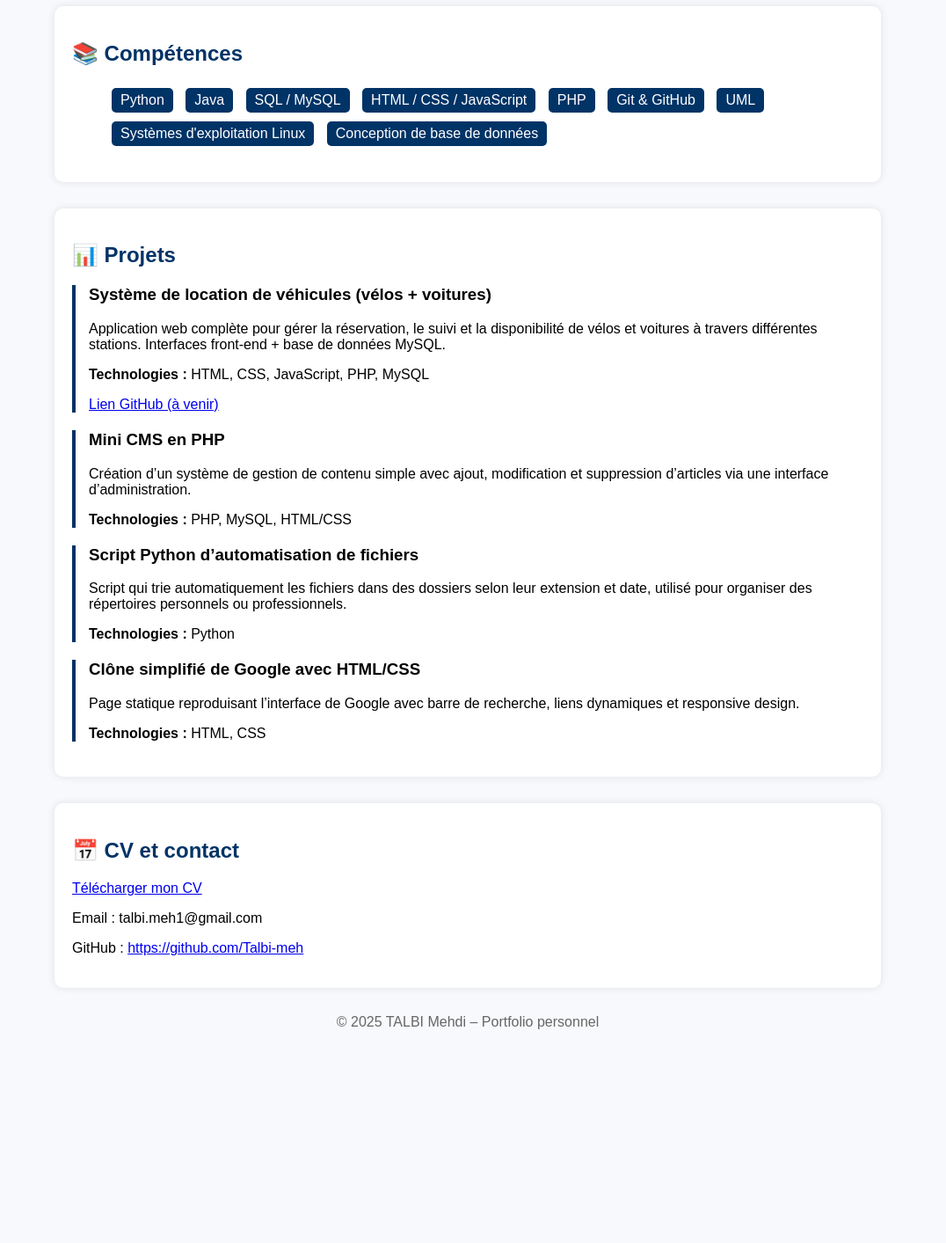
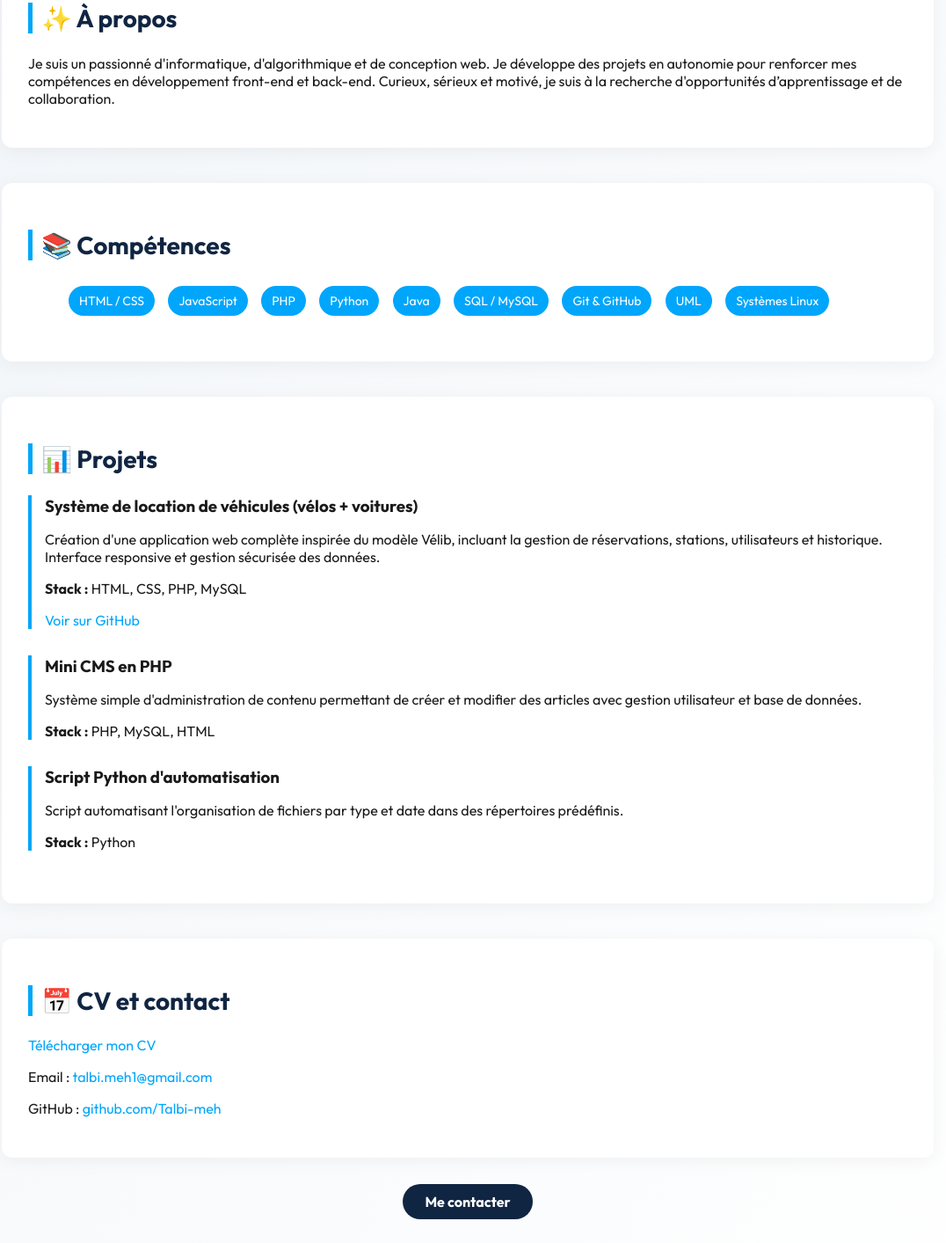
Before and after one commit to Talbi-meh/portfolio-talbi-mehdi., a plain HTML site: page index.html in a window 1280 px wide. Shown: the part 367-1780 px from the top of the page at 88% size, without its empty margins (108-1184 px from the left). Before the commit the page ends 1568 px from the top, so only its background shows below. Drawn offline with Linux system fonts and the light colour scheme.

Commit message:
Update index.html

```diff
--- a/index.html
+++ b/index.html
@@ -4,73 +4,112 @@
   <meta charset="UTF-8">
   <meta name="viewport" content="width=device-width, initial-scale=1.0">
   <title>Portfolio | TALBI Mehdi</title>
+  <link rel="preconnect" href="https://fonts.googleapis.com">
+  <link rel="preconnect" href="https://fonts.gstatic.com" crossorigin>
+  <link href="https://fonts.googleapis.com/css2?family=Outfit:wght@400;700&display=swap" rel="stylesheet">
   <style>
     body {
-      font-family: Arial, sans-serif;
-      background-color: #f7f9fc;
+      font-family: 'Outfit', sans-serif;
+      background: linear-gradient(to bottom right, #f0f4f8, #ffffff);
       margin: 0;
       padding: 0;
+      color: #1a1a1a;
     }
     header {
-      background-color: #003366;
+      background-color: #102542;
       color: white;
-      padding: 20px;
+      padding: 60px 20px;
       text-align: center;
     }
+    header h1 {
+      font-size: 48px;
+      margin-bottom: 10px;
+    }
+    header p {
+      font-size: 20px;
+    }
     section {
-      max-width: 900px;
-      margin: 30px auto;
-      padding: 20px;
+      max-width: 1000px;
+      margin: 40px auto;
+      padding: 30px;
       background-color: white;
-      border-radius: 10px;
-      box-shadow: 0 0 10px rgba(0,0,0,0.1);
+      border-radius: 12px;
+      box-shadow: 0 4px 20px rgba(0,0,0,0.05);
     }
     h2 {
-      color: #003366;
-    }
-    .project {
-      border-left: 4px solid #003366;
-      margin-bottom: 20px;
-      padding-left: 15px;
+      color: #102542;
+      font-size: 28px;
+      border-left: 5px solid #00a6fb;
+      padding-left: 10px;
     }
     .skills li {
       display: inline-block;
-      background-color: #003366;
+      background-color: #00a6fb;
       color: white;
-      padding: 5px 10px;
-      margin: 5px;
-      border-radius: 5px;
+      padding: 8px 12px;
+      margin: 6px;
+      border-radius: 20px;
+      font-size: 14px;
+    }
+    .project {
+      margin-bottom: 30px;
+      border-left: 4px solid #00a6fb;
+      padding-left: 15px;
+    }
+    .project h3 {
+      margin-bottom: 8px;
     }
     footer {
       text-align: center;
-      color: #666;
-      margin: 30px 0;
+      color: #555;
+      margin: 50px 0;
+      font-size: 14px;
+    }
+    a {
+      color: #00a6fb;
+      text-decoration: none;
+    }
+    .cta {
+      text-align: center;
+      margin-top: 20px;
+    }
+    .cta a.button {
+      background-color: #102542;
+      color: white;
+      padding: 10px 25px;
+      border-radius: 30px;
+      text-decoration: none;
+      font-weight: bold;
+      transition: background 0.3s;
+    }
+    .cta a.button:hover {
+      background-color: #00a6fb;
     }
   </style>
 </head>
 <body>
   <header>
     <h1>TALBI Mehdi</h1>
-    <p>Étudiant en Informatique | USTHB & Université Gustave Eiffel</p>
+    <p>Développeur web junior | Étudiant en Informatique – USTHB & Université Gustave Eiffel</p>
   </header>
 
   <section>
-    <h2>✨ À propos de moi</h2>
-    <p>Étudiant passionné par l'informatique, l'algorithmique, les systèmes et la programmation web. J'apprends activement à travers des projets personnels, des formations en ligne et une veille technologique constante.</p>
+    <h2>✨ À propos</h2>
+    <p>Je suis un passionné d'informatique, d'algorithmique et de conception web. Je développe des projets en autonomie pour renforcer mes compétences en développement front-end et back-end. Curieux, sérieux et motivé, je suis à la recherche d'opportunités d’apprentissage et de collaboration.</p>
   </section>
 
   <section>
     <h2>📚 Compétences</h2>
     <ul class="skills">
+      <li>HTML / CSS</li>
+      <li>JavaScript</li>
+      <li>PHP</li>
       <li>Python</li>
       <li>Java</li>
       <li>SQL / MySQL</li>
-      <li>HTML / CSS / JavaScript</li>
-      <li>PHP</li>
       <li>Git & GitHub</li>
       <li>UML</li>
-      <li>Systèmes d'exploitation Linux</li>
-      <li>Conception de base de données</li>
+      <li>Systèmes Linux</li>
     </ul>
   </section>
 
@@ -78,33 +117,32 @@
     <h2>📊 Projets</h2>
     <div class="project">
       <h3>Système de location de véhicules (vélos + voitures)</h3>
-      <p>Application web complète pour gérer la réservation, le suivi et la disponibilité de vélos et voitures à travers différentes stations. Interfaces front-end + base de données MySQL.</p>
-      <p><strong>Technologies :</strong> HTML, CSS, JavaScript, PHP, MySQL</p>
-      <p><a href="#">Lien GitHub (à venir)</a></p>
+      <p>Création d'une application web complète inspirée du modèle Vélib, incluant la gestion de réservations, stations, utilisateurs et historique. Interface responsive et gestion sécurisée des données.</p>
+      <p><strong>Stack :</strong> HTML, CSS, PHP, MySQL</p>
+      <p><a href="#">Voir sur GitHub</a></p>
     </div>
     <div class="project">
       <h3>Mini CMS en PHP</h3>
-      <p>Création d’un système de gestion de contenu simple avec ajout, modification et suppression d’articles via une interface d’administration.</p>
-      <p><strong>Technologies :</strong> PHP, MySQL, HTML/CSS</p>
+      <p>Système simple d'administration de contenu permettant de créer et modifier des articles avec gestion utilisateur et base de données.</p>
+      <p><strong>Stack :</strong> PHP, MySQL, HTML</p>
     </div>
     <div class="project">
-      <h3>Script Python d’automatisation de fichiers</h3>
-      <p>Script qui trie automatiquement les fichiers dans des dossiers selon leur extension et date, utilisé pour organiser des répertoires personnels ou professionnels.</p>
-      <p><strong>Technologies :</strong> Python</p>
-    </div>
-    <div class="project">
-      <h3>Clône simplifié de Google avec HTML/CSS</h3>
-      <p>Page statique reproduisant l’interface de Google avec barre de recherche, liens dynamiques et responsive design.</p>
-      <p><strong>Technologies :</strong> HTML, CSS</p>
+      <h3>Script Python d'automatisation</h3>
+      <p>Script automatisant l'organisation de fichiers par type et date dans des répertoires prédéfinis.</p>
+      <p><strong>Stack :</strong> Python</p>
     </div>
   </section>
 
   <section>
     <h2>📅 CV et contact</h2>
-    <p><a href="#">Télécharger mon CV</a></p>
-    <p>Email : talbi.meh1@gmail.com</p>
-    <p>GitHub : <a href="https://github.com/Talbi-meh" target="_blank">https://github.com/Talbi-meh</a></p>
+    <p><a href="#" download>Télécharger mon CV</a></p>
+    <p>Email : <a href="mailto:talbi.meh1@gmail.com">talbi.meh1@gmail.com</a></p>
+    <p>GitHub : <a href="https://github.com/Talbi-meh" target="_blank">github.com/Talbi-meh</a></p>
   </section>
+
+  <div class="cta">
+    <a href="#contact" class="button">Me contacter</a>
+  </div>
 
   <footer>
     <p>&copy; 2025 TALBI Mehdi – Portfolio personnel</p>
```
